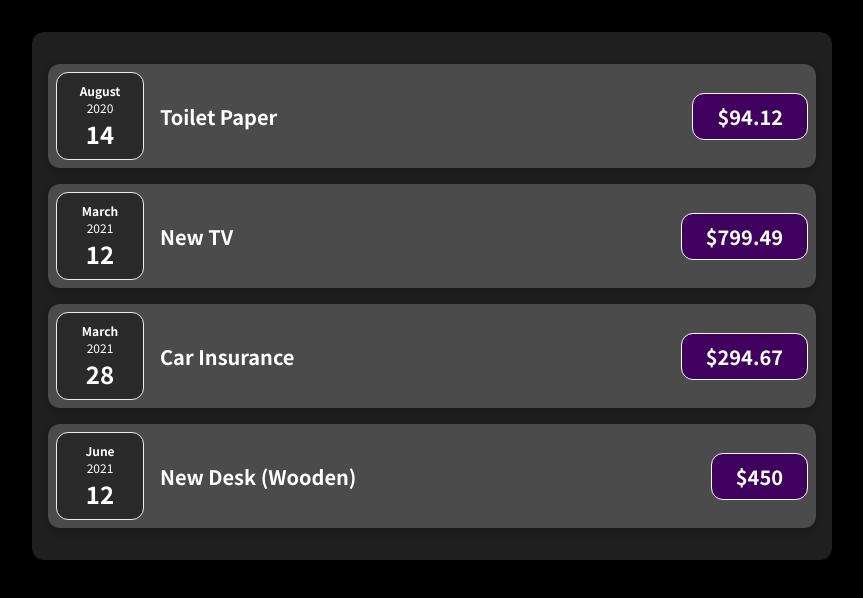
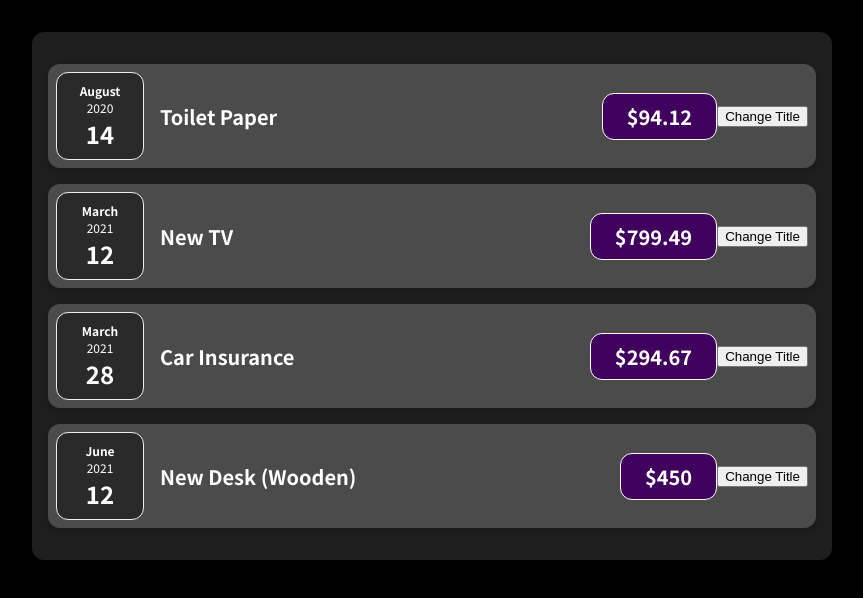
Before and after one commit to shefcodev/expenses-tracker-app, a React (Create React App) app: page / in a window 1280 px wide. Shown: the top 598 px of the page, without its empty margins (208-1071 px from the left). Built offline with nearby package versions, Linux system fonts and the light colour scheme.

Commit message:
added react-state

```diff
--- a/src/components/Expenses/ExpenseItem.js
+++ b/src/components/Expenses/ExpenseItem.js
@@ -1,16 +1,24 @@
-import React from "react";
+import React, { useState } from "react";
 import ExpenseDate from "./ExpenseDate";
 import Card from "../UI/Card";
 import "./ExpenseItem.css";
 
 const ExpenseItem = ({ title, amount, date }) => {
+  const [getTitle, setTitle] = useState(title);
+
+  const clickHandler = () => {
+    setTitle("No Expense");
+    console.log(getTitle);
+  };
+
   return (
     <Card className="expense-item">
       <ExpenseDate date={date} />
       <div className="expense-item__description">
-        <h2>{title}</h2>
+        <h2>{getTitle}</h2>
         <div className="expense-item__price">${amount}</div>
       </div>
+      <button onClick = {clickHandler}>Change Title</button>
     </Card>
   );
 }
```
